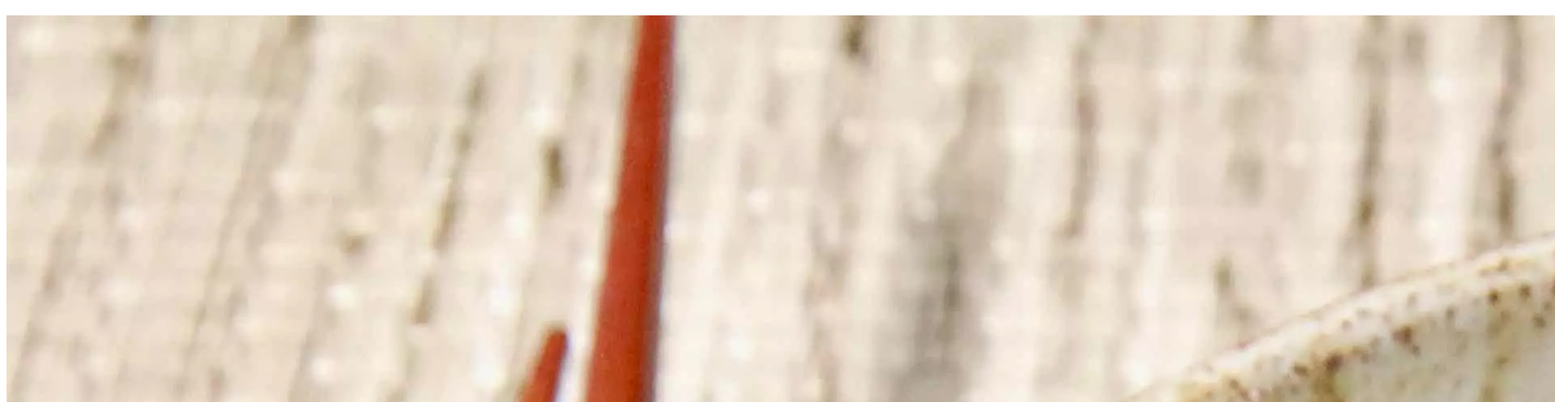
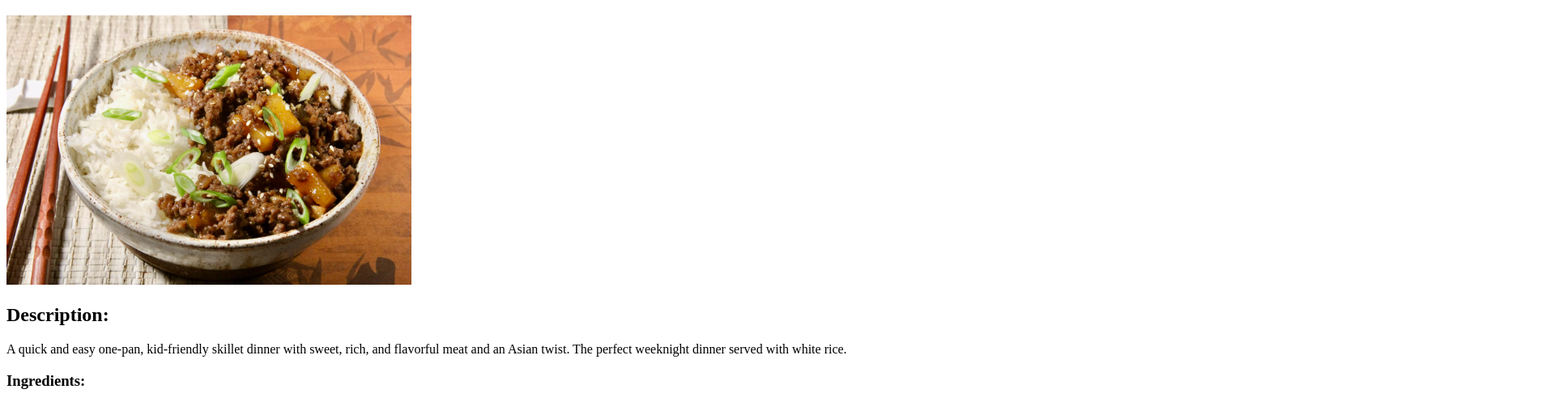
Before and after one commit to ProjectHenri/odin-recipes, a plain HTML site: page recipes/teriyaki-ground-beef-skillet.html in a window 1280 px wide. Shown: the part 61-558 px from the top of the page at 81% size, 1920 px wide, since content can reach past the window. Drawn offline with Linux system fonts and the light colour scheme.

Commit message:
Add recipe links to index.html and fix image size in teriyaki recipe

```diff
--- a/recipes/teriyaki-ground-beef-skillet.html
+++ b/recipes/teriyaki-ground-beef-skillet.html
@@ -8,7 +8,7 @@
 </head>
 <body>
     <h1>Teriyaki ground beef skillet</h1>
-    <img src="../img/teriyaki-ground-beef-skillet.webp" alt="Yummy teriyaki ground beef skillet">
+    <img src="../img/teriyaki-ground-beef-skillet.webp" alt="Yummy teriyaki ground beef skillet" width="500">
     <h2>Description:</h2>
     <p>
         A quick and easy one-pan, kid-friendly skillet dinner with sweet, rich, and flavorful
```
Also changed, not shown: index.html (+1 -0 lines).
